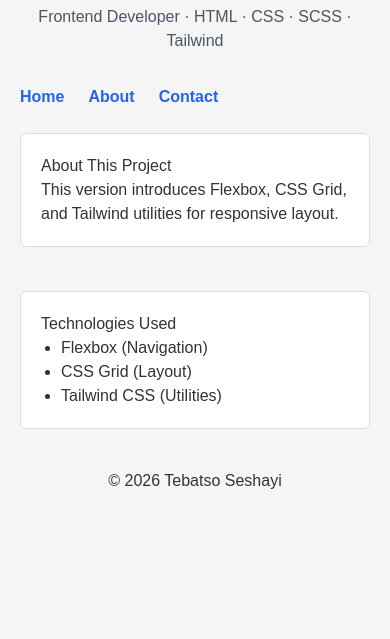
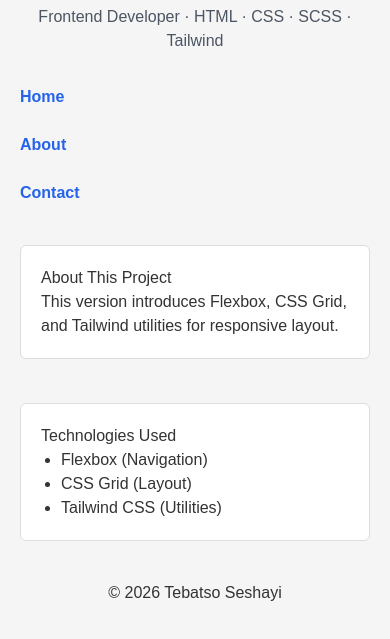
Before and after one commit to tibz-dev/htmllearn, a plain HTML site: page index.html in a window 390 px wide. Shown: the part 59-698 px from the top of the page. Drawn offline with nearby package versions, Linux system fonts and the light colour scheme.

Commit message:
Enhance navigation styling with Tailwind CSS for better responsiveness and alignment

```diff
--- a/index.html
+++ b/index.html
@@ -37,15 +37,15 @@
     </header>
 
 
-    <nav class="flex gap-6 mb-6">
+    <nav class="flex flex-col sm:flex-row justify-center gap-6 mb-10">
     <!--
-        flex       → enables Flexbox
-        gap-6      → spacing between items
-        mb-6       → margin-bottom
+        flex-col        → vertical on mobile
+        sm:flex-row     → horizontal on small screens+
+        justify-center  → alignment
     -->
-    <a href="#" class="font-bold text-blue-600">Home</a>
-    <a href="#" class="font-bold text-blue-600">About</a>
-    <a href="#" class="font-bold text-blue-600">Contact</a>
+    <a href="#" class="font-semibold text-blue-600 hover:underline">Home</a>
+    <a href="#" class="font-semibold text-blue-600 hover:underline">About</a>
+    <a href="#" class="font-semibold text-blue-600 hover:underline">Contact</a>
     </nav>
 
     <!-- Main content -->
```
